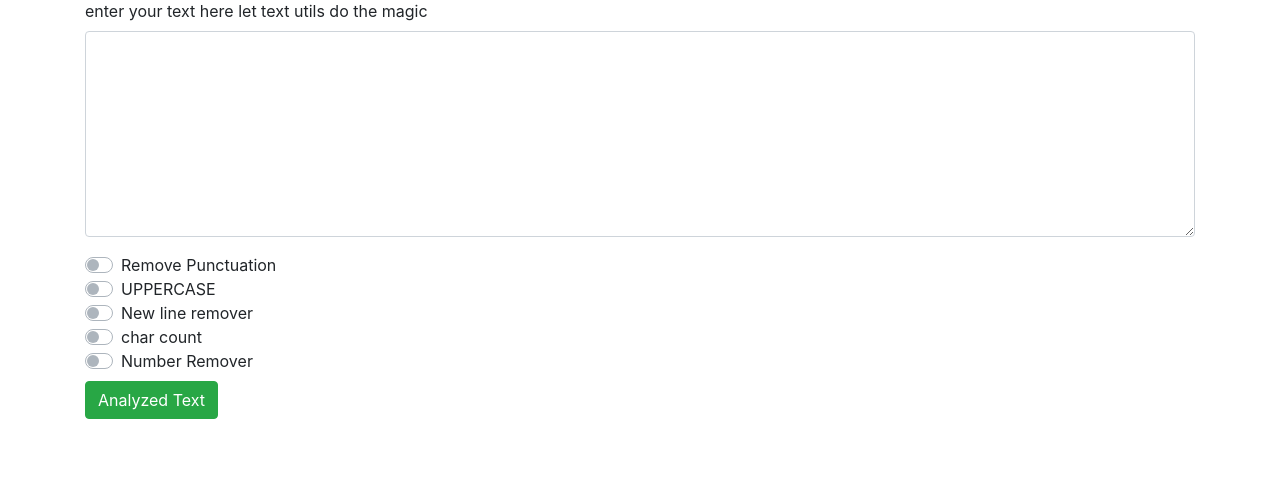
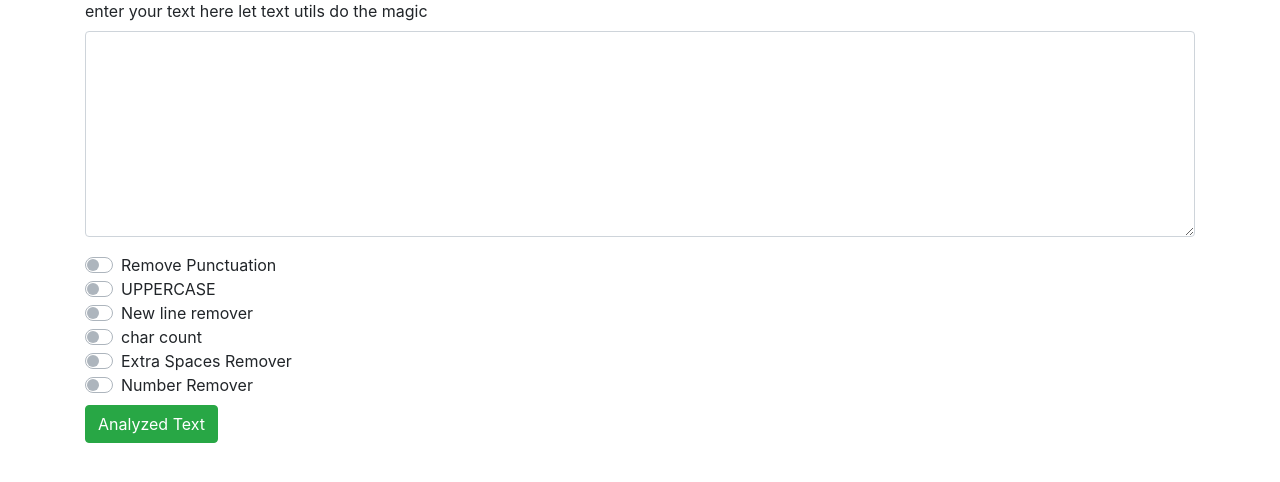
Before and after one commit to botvvk/vvtextutils, a Django app: page / in a window 1280 px wide. Shown: the part 123-605 px from the top of the page. Run offline with Django 3.2, Linux system fonts and the light colour scheme; some libraries are stand-ins or nearby versions.

Commit message:
added extra space remover

```diff
--- a/templates/index.html
+++ b/templates/index.html
@@ -66,6 +66,12 @@
           <label class="custom-control-label" for="customSwitch4"> char count</label>
         </div>
 
+
+  <div class="custom-control custom-switch">
+  <input type="checkbox"  name="extraspaceremover" class="custom-control-input" id="customSwitch6">
+  <label class="custom-control-label" for="customSwitch6">Extra Spaces Remover</label>
+</div>
+
         <div class="custom-control custom-switch">
     <input type="checkbox"  name="numberremover" class="custom-control-input" id="customSwitch5">
     <label class="custom-control-label" for="customSwitch5">Number Remover</label>
--- a/textutils/views.py
+++ b/textutils/views.py
@@ -21,6 +21,7 @@ def analyze(request):
     newline_remover=request.POST.get('newlineremover', 'off')
     char_count=request.POST.get('charcount', 'off')
     numberremover = request.POST.get('numberremover', 'off')
+    extraspaceremover = request.POST.get('extraspaceremover', 'off')
 
 
 
@@ -63,6 +64,8 @@ def analyze(request):
         params={'purpose':'char count', 'num_char':'char_count is '+str(count),  'analyzed_text': analyzed }
         djtext=analyzed
 
+
+
     if (numberremover == "on"):
         analyzed = ""
         numbers = '0123456789'
@@ -74,7 +77,21 @@ def analyze(request):
         params = {'purpose': 'Removed numbers', 'analyzed_text': analyzed}
         djtext = analyzed
 
-    if (removepunc!='on' and newline_remover!='on' and char_count!='on' and fullcaps!='on' and numberremover != "on"):
+    if (extraspaceremover == "on"):
+        analyzed = ""
+        for index, char in enumerate(djtext):
+            # It is for if a extraspace is in the last of the string
+            if char == djtext[-1]:
+                if not (djtext[index] == " "):
+                    analyzed = analyzed + char
+
+            elif not (djtext[index] == " " and djtext[index + 1] == " "):
+                analyzed = analyzed + char
+
+        params = {'purpose': 'Removed NewLines', 'analyzed_text': analyzed}
+        djtext = analyzed
+
+    if (removepunc!='on' and newline_remover!='on' and char_count!='on' and fullcaps!='on' and numberremover != "on" and extraspaceremover != "on"):
         return render(request, 'index2.html')
 
 
```
